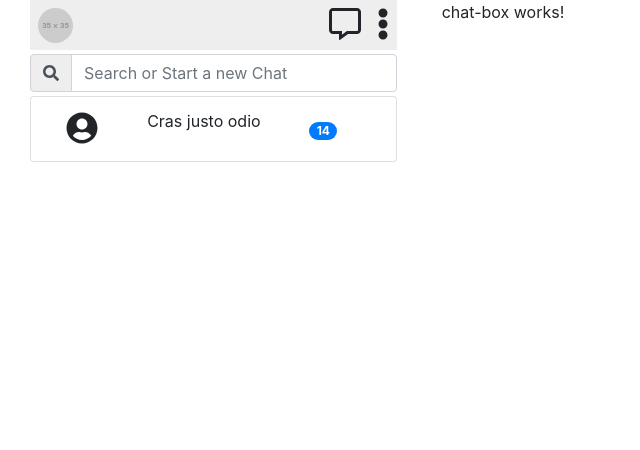
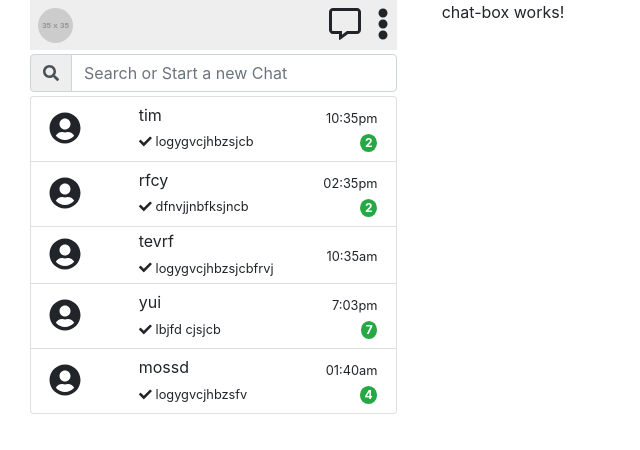
Before and after one commit to vivek1996/whatsapp-demo, an Angular app: page / in a window 1280 px wide. Shown: the top 450 px of the page, without its empty margins (0-640 px from the left). Built offline with nearby package versions, Linux system fonts and the light colour scheme.

Commit message:
chat list commit

```diff
--- a/src/app/chat-items/chat-items.component.html
+++ b/src/app/chat-items/chat-items.component.html
@@ -20,12 +20,18 @@
   </div>
   <div class="chat-list">
     <ul class="list-group">
-      <li class="list-group-item row d-flex justify-content-between align-items-center ">
+      <li class="list-group-item row d-flex justify-content-between align-items-center " *ngFor="let chat of details">
         <div class="col-3"><i class="fas fa-user-circle fa-2x"></i></div>
-        <div class="col-6">
-          <p class=" text-left">Cras justo odio</p>
+        <div class="col-6 chat-display">
+          <p class=" text-left chat-display-user"> {{chat.username}} </p> <br>
+          <small class="chat-display-msg"><i class="fas fa-check"></i><span class="p-1">{{
+              chat.message}}
+            </span></small>
         </div>
-        <div class="col-3"> <span class="badge badge-primary badge-pill">14</span></div>
+        <div class="col-3 chat-meta text-right">
+          <small class=" time-slot font-weight-normal"> {{chat.time}} </small> <br>
+          <span *ngIf="chat.unreadCount" class="badge badge-success rounded-circle"> {{chat?.unreadCount}} </span>
+        </div>
 
       </li>
     </ul>
--- a/src/app/chat-items/chat-items.component.ts
+++ b/src/app/chat-items/chat-items.component.ts
@@ -7,9 +7,39 @@ import { Component, OnInit } from '@angular/core';
 })
 export class ChatItemsComponent implements OnInit {
   userAvatar = 'https://via.placeholder.com/35x35';
-  constructor() { }
+  details: Array<object> = [
+    {
+      username: 'tim',
+      message: 'logygvcjhbzsjcb',
+      time: '10:35pm',
+      unreadCount: 2
+    },
+    {
+      username: 'rfcy',
+      message: 'dfnvjjnbfksjncb',
+      time: '02:35pm',
+      unreadCount: 2
+    },
+    {
+      username: 'tevrf',
+      message: 'logygvcjhbzsjcbfrvj',
+      time: '10:35am',
+      unreadCount: undefined
+    },
+    {
+      username: 'yui',
+      message: 'lbjfd cjsjcb',
+      time: '7:03pm',
+      unreadCount: 7
+    },
+    {
+      username: 'mossd',
+      message: 'logygvcjhbzsfv',
+      time: '01:40am',
+      unreadCount: 4
+    }
+  ];
+  constructor() {}
 
-  ngOnInit() {
-  }
-
+  ngOnInit() {}
 }
--- a/src/styles.scss
+++ b/src/styles.scss
@@ -7,10 +7,24 @@
 .input-group-text {
   background-color: #eeeeee;
 }
-.list-group-item.row {
-  margin-left: 0;
-  margin-right: 0;
-  .list-group-item {
-    padding: 0;
+.list-group-item {
+  padding: 0.5rem 0.2rem;
+  &.row {
+    margin-left: 0;
+    margin-right: 0;
+    .list-group-item {
+      padding: 0;
+    }
   }
 }
+.chat-display {
+  line-height: 0.8rem;
+  .chat-display-user {
+    padding: 0;
+    margin: 0;
+    .chat-display-msg {
+      padding: 0;
+      margin: 0;
+    }
+  }
+}
```
